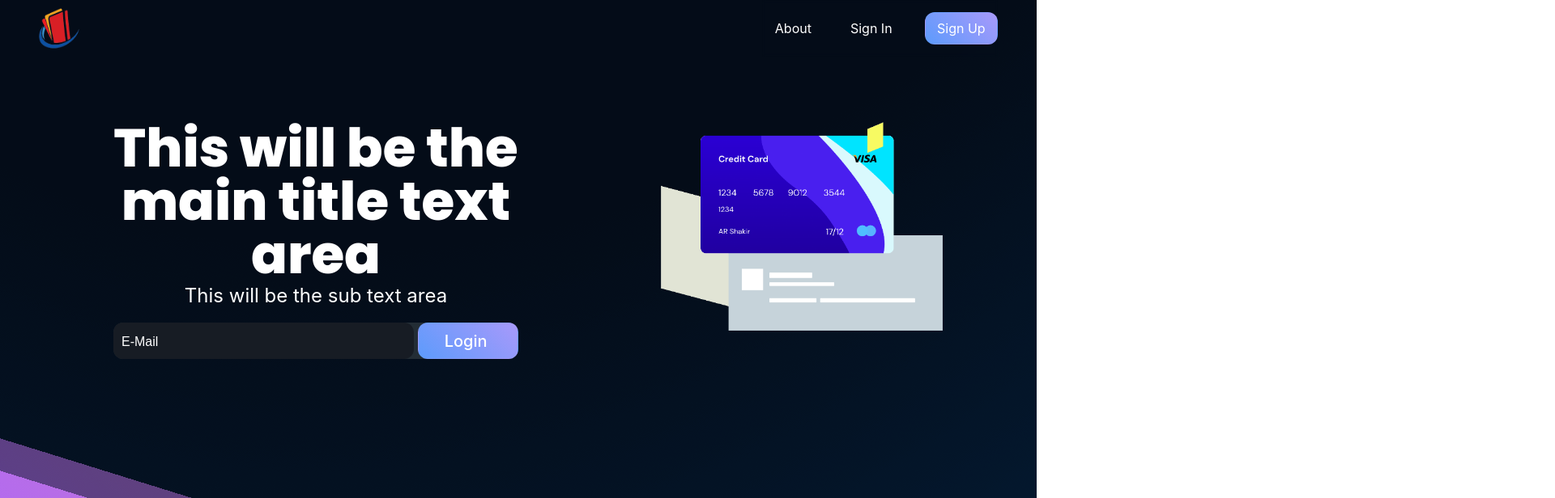
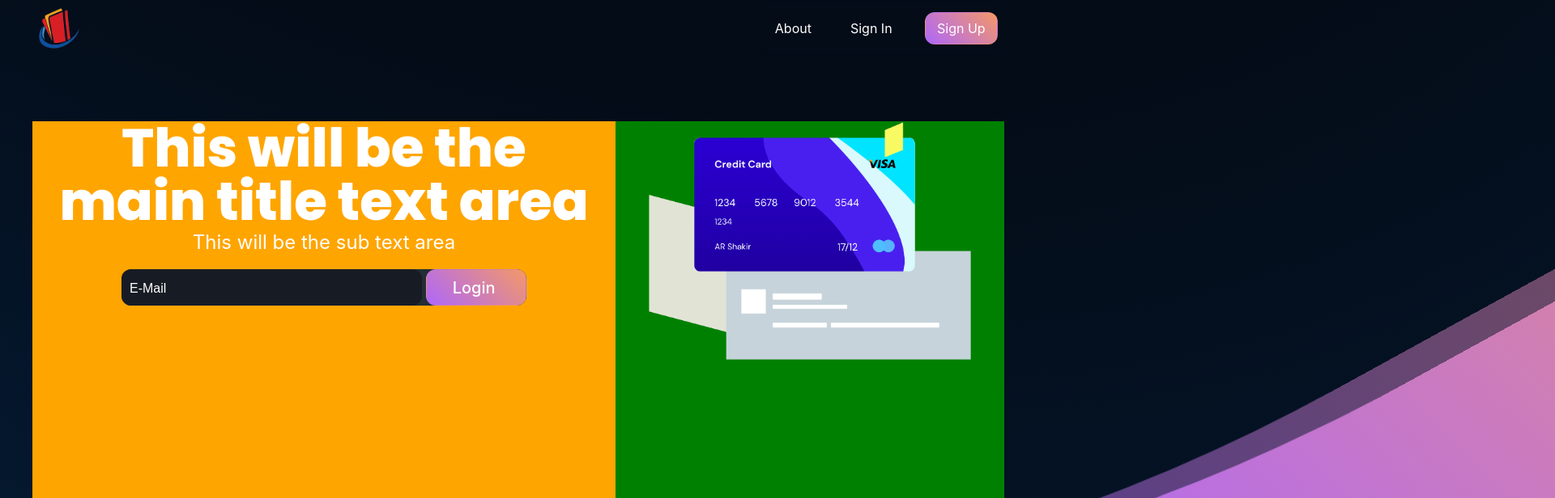
Before and after one commit to honestabej/cctracker, a React (Create React App) app in the folder react-fe/: page / in a window 1280 px wide. Shown: the top 616 px of the page at 81% size, 1920 px wide, since content can reach past the window. Built offline with nearby package versions, Linux system fonts and the light colour scheme.

Commit message:
Home page changes

```diff
--- a/react-fe/src/globalStyles/variables.scss
+++ b/react-fe/src/globalStyles/variables.scss
@@ -6,14 +6,19 @@ $Poppins: 'Poppins' sans-serif;
 $siteWhite: #FFFFFF;
 $siteBlack: #171C24;
 $siteDark: #232D35;
+$sitePurple: #AE67FA;
+$siteOrange: #F49867;
+$siteBlue: #5D9BFC;
+$siteGradient: linear-gradient(45deg, rgba($sitePurple, 1), rgba($siteOrange, 1));
+
+// Old colors
 $siteDarkBlue: #5572A0;
-$siteBlue: #5D9BFC;
 $siteSecondBlue: #3591AE;
 $siteBrown: #9FA2A7;
 $sitePurple: #A899FA;
 $siteLightPurple: #B8BFE9;
 $siteHomeBlue: #040E1E;
-$siteGradient: linear-gradient(45deg, rgba($siteBlue, 1), rgba($sitePurple, 1));
+
 
 // Site spacing
 $spacing-md: 16px;
--- a/react-fe/src/pages/Home/Home.jsx
+++ b/react-fe/src/pages/Home/Home.jsx
@@ -6,11 +6,12 @@ function Home() {
   return (
     <div className="home-container">
       <div className="main-container">
-        <div className="row">
-          <div className="col-lg-7 text-view">
+        <div className="home-row">
+          <div className="text-view">
             <div className="main">
               This will be the main title text area
             </div>
+
             <div className="sub">
               This will be the sub text area
             </div>
@@ -25,10 +26,11 @@ function Home() {
               </form>
             </div>
           </div>
-          <div className="col-lg-5 pic-view">
+          <div className="pic-view">
             <img class="pic" src={Test} />
           </div>
         </div>
+
       </div>
     </div>
   )
--- a/react-fe/src/pages/Home/Home.scss
+++ b/react-fe/src/pages/Home/Home.scss
@@ -1,23 +1,16 @@
 @import './../../globalStyles/variables.scss';
 
-
-.home-container {
-  position: relative;
-  display: flex;
-  justify-content: center;
-  align-items: center;
-  flex-direction: column;
-  min-height: 100vh;
+body {
   background: linear-gradient(45deg, rgba(#AE67FA, 1), rgba(#F49867, 1));
-  overflow: hidden;
+  // overflow: hidden;
 
   &:before,
   &:after {
     content: "";
     position: absolute;
     left: 50%;
-    min-width: 300vw;
-    min-height: 300vw;
+    min-width: 400vw;
+    min-height: 400vw;
     background: radial-gradient(ellipse at bottom, #040C18 65%, #042c54 100%);
     animation-name: rotate;
     animation-iteration-count: infinite;
@@ -38,36 +31,63 @@
   }
 }
 
+.home-container {
+  position: relative;
+  display: flex;
+  justify-content: center;
+  align-items: center;
+  flex-direction: column;
+  min-height: 100vh;
+
+  // @media screen (min-width: ){
+  //   min-height: 100vh;
+  // }
+
+}
+
 @keyframes rotate {
   0% {transform: translate(-50%, 0) rotateZ(0deg);}
-  50% {transform: translate(-50%, -2%) rotateZ(180deg);}
-  100% {transform: translate(-50%, 0%) rotateZ(360deg);}
+  50% {transform: translate(-50%, -1%) rotateZ(135deg);}
+  100% {transform: translate(-50%, 0%) rotateZ(270deg);}
 }
 
 .home-container .main-container {
   z-index: 2;
-  margin: auto;
   height: calc(70vh - 60px);
-  overflow: hidden;
 }
 
-.main-container .row {
+.main-container hr {
+  margin-top: 30px;
+  height: 20px;
+  border-width: 0;
+  background-color: $siteWhite;
+}
+
+.main-container .home-row {
   margin-top: 0%;
   margin-left: 40px;
   margin-right: 40px;
   max-width: $siteWidth;
   height: 100%;
+
+  @media screen and (min-width: 951px) {
+    display: flex;
+  }
 }
 
-.row .text-view {
-  // background-color: orange;
+.home-row .text-view {
+  background-color: orange;
   color: $siteWhite;
   text-align: center;
   position: relative;
   left: 0;
   right: 0;
-  // transform: translateY(-50%, -50%);
   padding:0 1.5em;
+  width: 60%;
+
+  @media screen and (max-width: 950px) {
+    width: 100%;
+  }
 }
 
 .text-view .main {
@@ -151,13 +171,13 @@
   transition: transform 200ms, color 200ms;
 }
 
-.row .pic-view {
+.home-row .pic-view {
+  background-color: green;
   position: relative;
-  // background-color: green;
-  display: none;
+  width: 40%;
 
-  @include home-breakpoint(md) {
-    display:flex;
+  @media screen and (max-width: 950px) {
+    width: 100%;
   }
 }
 
@@ -165,7 +185,9 @@
   display: block;
   margin-left: auto;
   margin-right: auto;
-  max-width: 350px;
-  max-height: 260px;
+  width: 100%;
+  height: 74%;
+  max-width: 400px;
+  max-height: 296px;
   margin-bottom: 50px;
 }
--- a/react-fe/src/pages/SignIn/SignIn.scss
+++ b/react-fe/src/pages/SignIn/SignIn.scss
@@ -137,7 +137,7 @@
 }
 
 .signin-input:focus ~ .placeholder {
-  color: $siteBlue;
+  color: $sitePurple;
 }
 
 // Icons preceeding input field
@@ -197,21 +197,14 @@
 }
 
 // signin button hover decoration
-form .signin-button input:hover{
+form .signin-button input:hover {
   border-color: $sitePurple;
-  background: rgba($siteBlue, 0.3);
+  background: rgba($sitePurple, 0.3);
   color: $siteWhite;
 }
 
-hr{
-  margin-top: 30px;
-  height: 2px;
-  border-width: 0;
-  background-color: $siteDark;
-}
-
 // Not a member spacing
-.signin-wrapper form .signup-link{
+.signin-wrapper form .signup-link {
   text-align: center;
   color: $siteWhite;
   margin-top: 20px;
@@ -220,13 +213,20 @@ hr{
 }
 
 // Signup now link decoration
-.signin-wrapper form .signup-link a{
+.signin-wrapper form .signup-link a {
   color: $siteBlue;
   font-size: 17px;
   text-decoration: none;
 }
 
 // Signup now link hover decoration
-form .signup-link a:hover{
+form .signup-link a:hover {
   text-decoration: underline;
 }
+
+.signin-wrapper form hr {
+  margin-top: 30px;
+  height: 2px;
+  border-width: 0;
+  background-color: $siteDark;
+}
```
